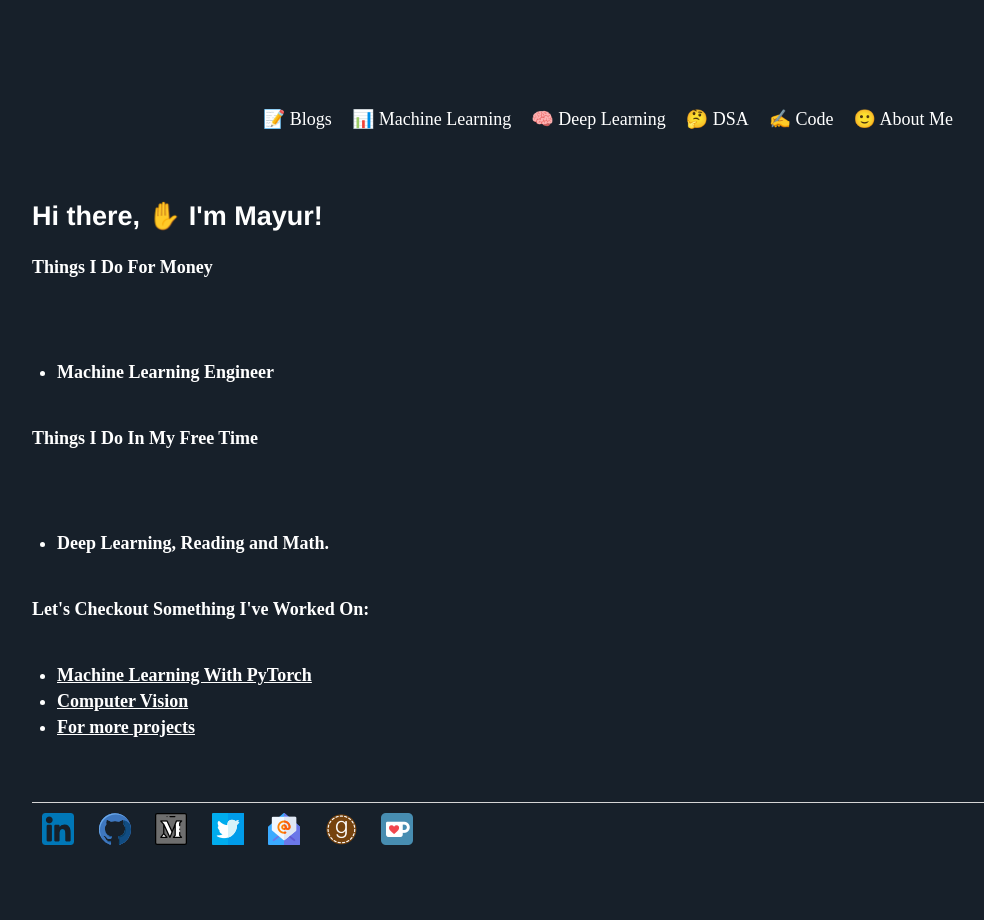
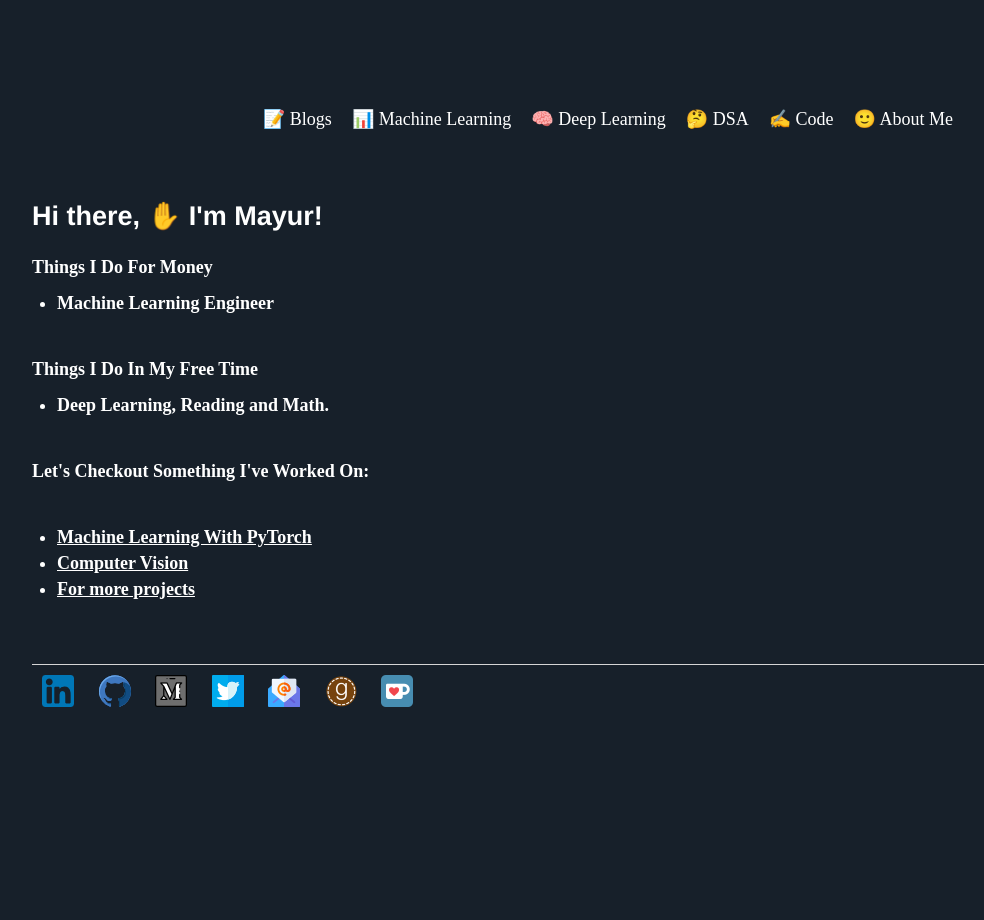
Before and after one commit to Mayurji/mayurji.github.io, a Jekyll site: the page built from about/index.html, in a window 1280 px wide. Shown: the whole page, without its empty margins (32-1016 px from the left). Built offline with Jekyll 4.4.1, drawn with Linux system fonts in a browser that asks for light colours; nearby versions of some CDN libraries.

Commit message:
Update index.html

```diff
--- a/about/index.html
+++ b/about/index.html
@@ -12,14 +12,11 @@ title: Math + Computing = AI
 <div>
 <p>
 	<h2>Hi there, ✋ I'm Mayur!</h2>
-
 	<p><strong>Things I Do For Money<strong></p>
-	<br>
-	<ul><li>Machine Learning Engineer</li></ul>
+	<ul style="margin-top:-30px;"><li>Machine Learning Engineer</li></ul>
 
 	<p><strong>Things I Do In My Free Time<strong></p>
-	<br>
-	<ul><li>Deep Learning, Reading and Math.</li></ul>
+	<ul style="margin-top:-30px;"><li>Deep Learning, Reading and Math.</li></ul>
 
 	<p><strong>Let's Checkout Something I've Worked On:<strong></h5>
 	<ul>
```
